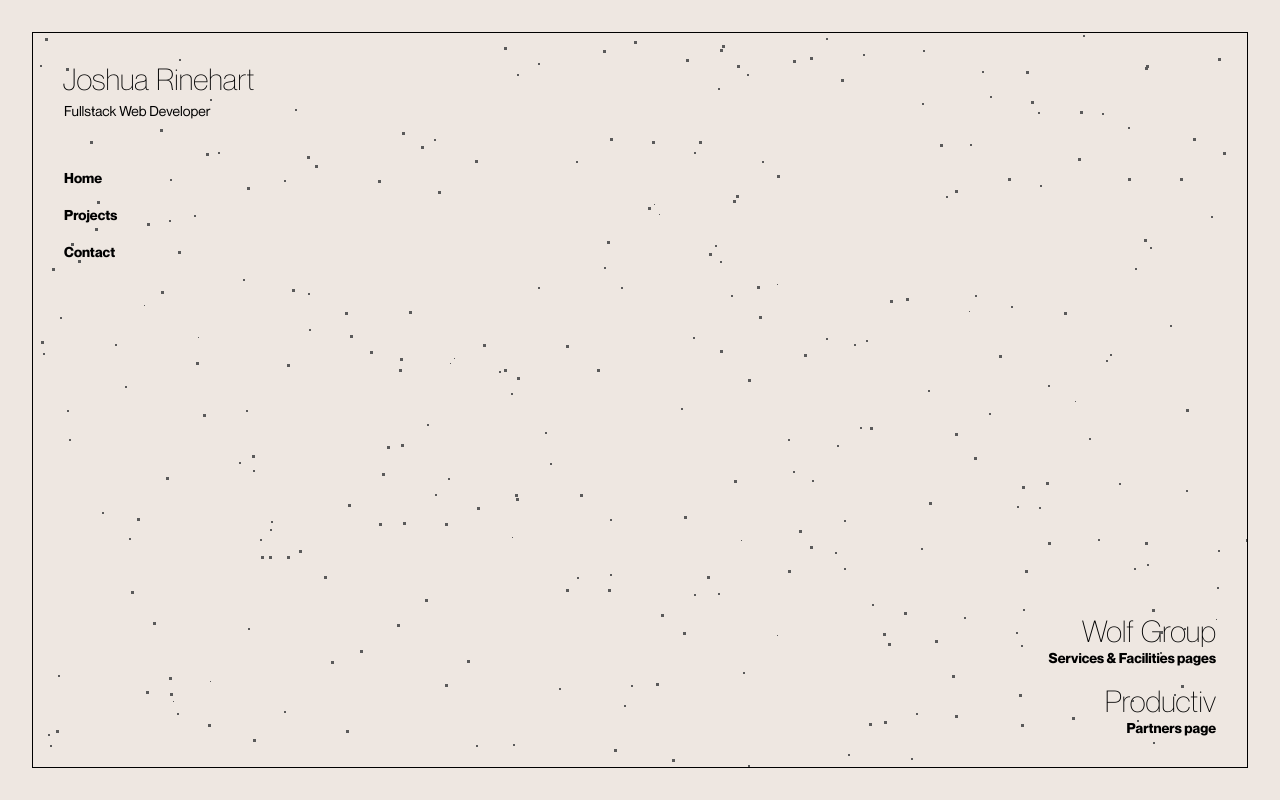
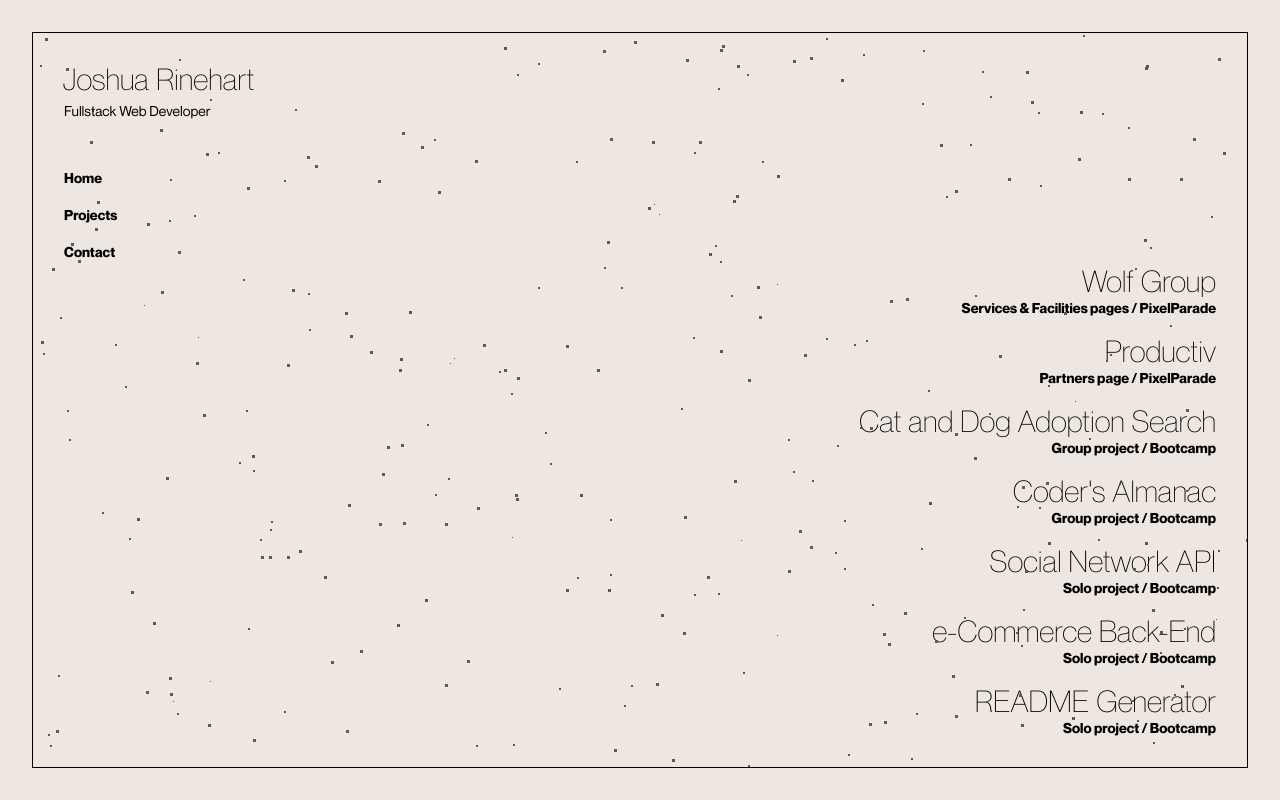
Before and after one commit to codeBiskut/portfolio, a plain HTML site: page index.html in a window 1280 px wide. Both pictures are taken after a click on the item "Projects". Drawn offline with Linux system fonts and the light colour scheme; a web font is replaced by a local one.

Commit message:
added more projects to be displayed in said section

```diff
--- a/index.html
+++ b/index.html
@@ -46,14 +46,49 @@
                             <section class="project-item">
                                 <a href="https://wolfgrp.com/" target="_blank">
                                     <h1>Wolf Group</h1>
-                                    <p class="project-description">Services & Facilities pages</p>
+                                    <p class="project-description">Services & Facilities pages / PixelParade</p>
                                 </a>
                             </section>
 
                             <section class="project-item">
                                 <a href="https://productiv.com/partners/" target="_blank">
                                     <h1>Productiv</h1>
-                                    <p class="project-description">Partners page</p>
+                                    <p class="project-description">Partners page / PixelParade</p>
+                                </a>
+                            </section>
+
+                            <section class="project-item">
+                                <a href="https://github.com/erin-maxson/cat-and-dog-adoption-search" target="_blank">
+                                    <h1>Cat and Dog Adoption Search</h1>
+                                    <p class="project-description">Group project / Bootcamp</p>
+                                </a>
+                            </section>
+
+                            <section class="project-item">
+                                <a href="https://github.com/erin-maxson/coders-almanac" target="_blank">
+                                    <h1>Coder's Almanac</h1>
+                                    <p class="project-description">Group project / Bootcamp</p>
+                                </a>
+                            </section>
+
+                            <section class="project-item">
+                                <a href="https://github.com/codeBiskut/social-network-api" target="_blank">
+                                    <h1>Social Network API</h1>
+                                    <p class="project-description">Solo project / Bootcamp</p>
+                                </a>
+                            </section>
+
+                            <section class="project-item">
+                                <a href="https://github.com/codeBiskut/eCommerce-back-end" target="_blank">
+                                    <h1>e-Commerce Back-End</h1>
+                                    <p class="project-description">Solo project / Bootcamp</p>
+                                </a>
+                            </section>
+
+                            <section class="project-item">
+                                <a href="https://github.com/codeBiskut/Professional-README-Generator" target="_blank">
+                                    <h1>README Generator</h1>
+                                    <p class="project-description">Solo project / Bootcamp</p>
                                 </a>
                             </section>
                         </div>
```
